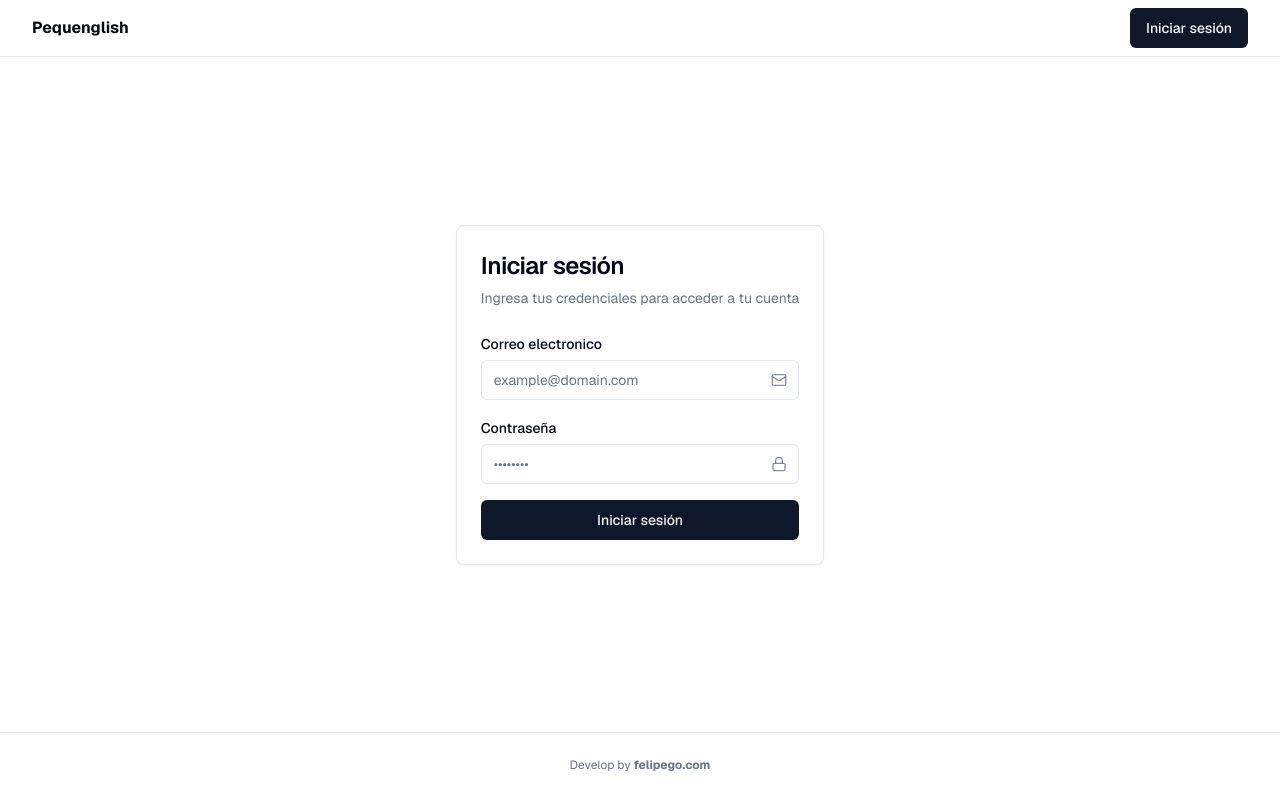
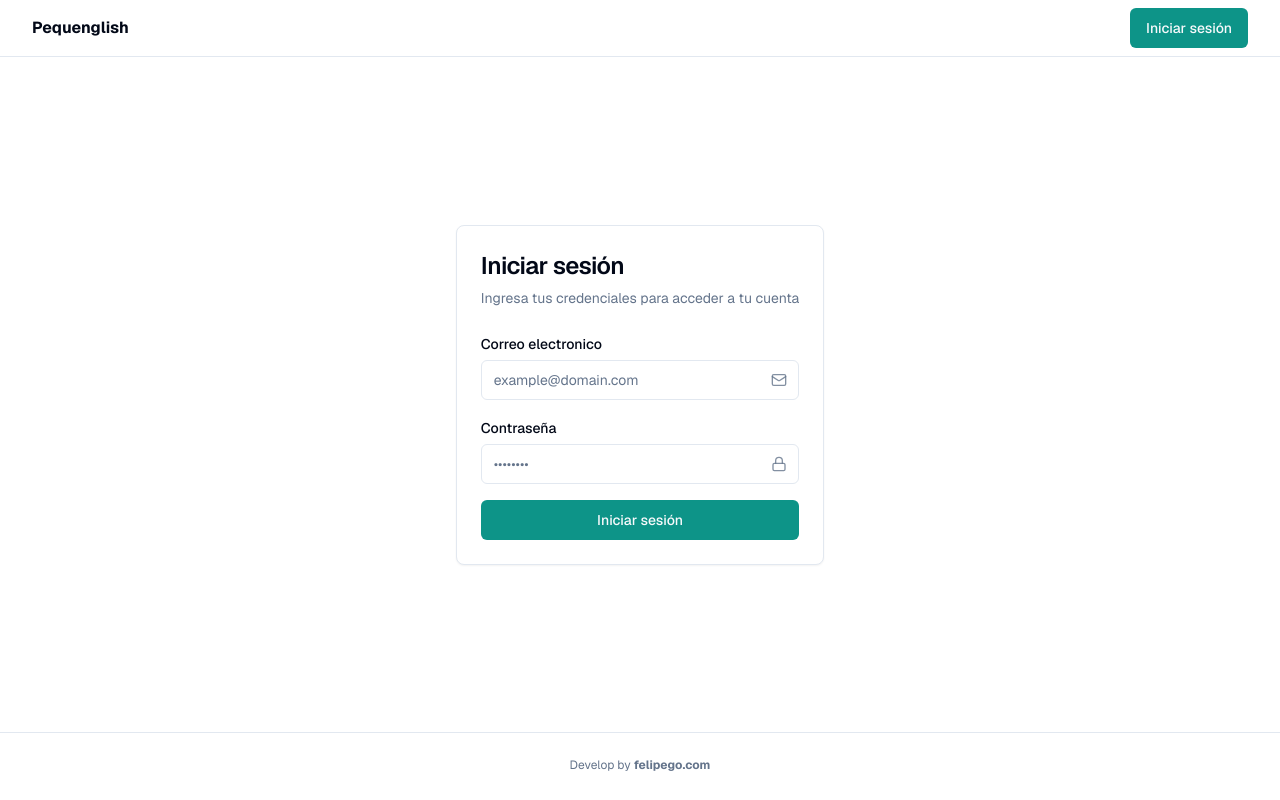
Before and after one commit to astrxnomo/pequenglish, a Next.js app: page /login in a window 1280 px wide. Built offline with nearby package versions, Linux system fonts and the light colour scheme; no server answers.

Commit message:
refactor badge and button styles for improved consistency; update profile item badge class

```diff
--- a/components/dashboard/profiles/profile-item.tsx
+++ b/components/dashboard/profiles/profile-item.tsx
@@ -16,7 +16,7 @@ export default function UserItem ({ profile }: { profile: Profile }) {
             {profile.name ?? 'Sin nombre'}
           </h2>
           <Link href={`/dashboard/users/${profile.id}/edit`}>
-            <Badge>
+            <Badge className='rounded-md'>
               Editar
             </Badge>
           </Link>
--- a/components/ui/badge.tsx
+++ b/components/ui/badge.tsx
@@ -9,7 +9,7 @@ const badgeVariants = cva(
     variants: {
       variant: {
         default:
-          'border-transparent bg-primary text-primary-foreground hover:bg-primary/80',
+          'border-transparent bg-teal-600 text-primary-foreground hover:bg-teal-600/90',
         secondary:
           'border-transparent bg-secondary text-secondary-foreground hover:bg-secondary/80',
         destructive:
--- a/components/ui/button.tsx
+++ b/components/ui/button.tsx
@@ -9,7 +9,7 @@ const buttonVariants = cva(
   {
     variants: {
       variant: {
-        default: 'bg-primary text-primary-foreground hover:bg-primary/90',
+        default: 'bg-primary text-primary-foreground bg-teal-600 hover:bg-teal-600/90',
         destructive:
           'bg-destructive text-destructive-foreground hover:bg-destructive/90',
         outline:
```
